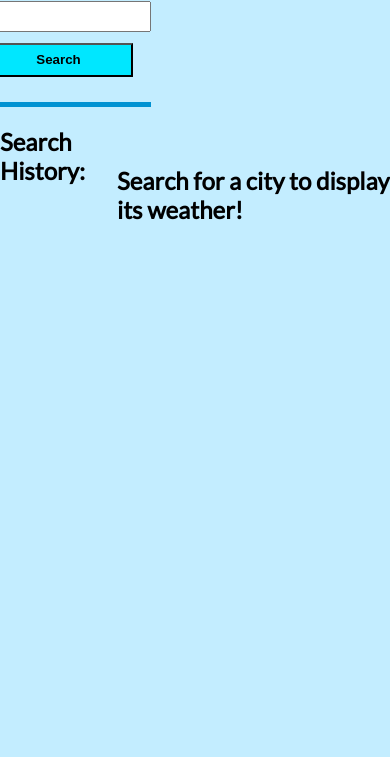
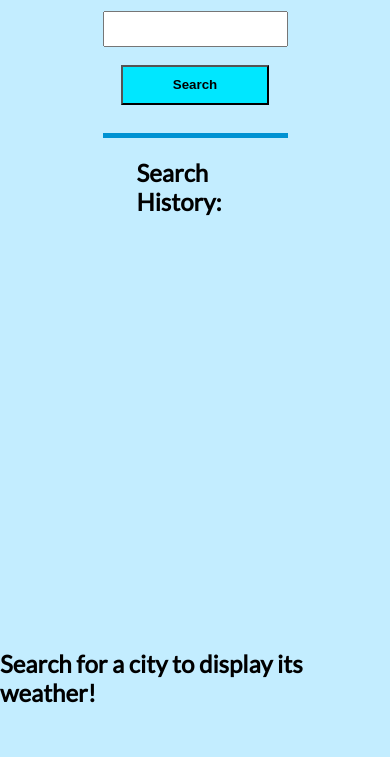
Before and after one commit to bsolis6878/Weather-Check, a plain HTML site: page index.html in a window 390 px wide. Shown: the part 177-934 px from the top of the page. Drawn offline with Linux system fonts and the light colour scheme.

Commit message:
changed styling for smaller screens

```diff
--- a/assets/css/style.css
+++ b/assets/css/style.css
@@ -126,3 +126,45 @@ article {
     line-height: 2;
     font-weight: bold;
 }
+
+/* Changes styling for smaller screens */
+
+@media screen and (max-width: 1200px) {
+    main {
+        flex-direction: column;
+        align-items: center;
+    }
+
+    header {
+        text-align: center;
+    }
+
+    aside {
+        height: 100%;
+    }
+
+    article {
+        width: 100%;
+    }
+
+    .search-div {
+        height: 200px;
+        text-align: center;
+    }
+
+    .current-forecast {
+        line-height: 2;
+        padding-bottom: 20px;
+        text-align: center;
+    }
+
+    .future-forecast {
+        flex-direction: column;
+        align-items: center;
+    }
+
+    .forecast-day {
+        margin-bottom: 40px;
+        width: 100%;
+    }
+}
```
Also changed, not shown: assets/images/website.jpg.
